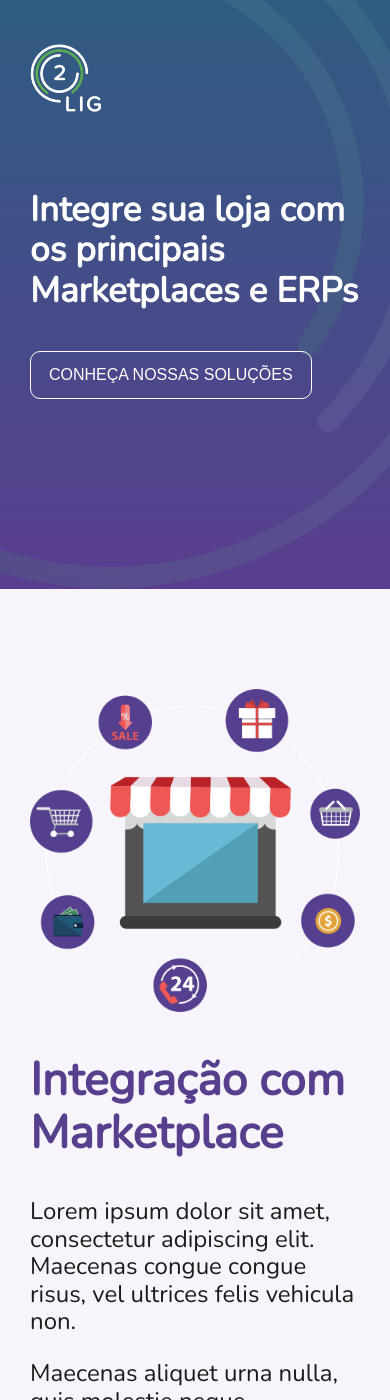
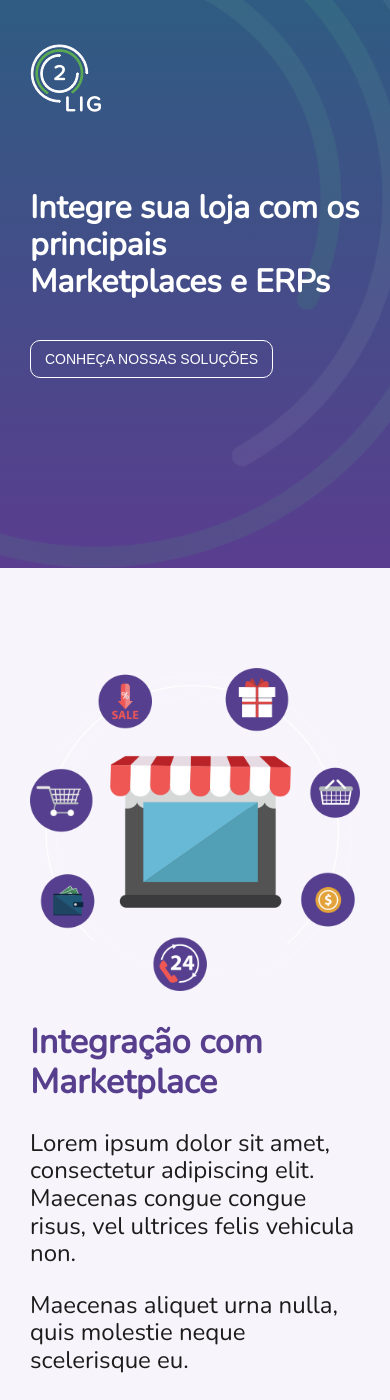
Before and after one commit to leandrooriente/2lig, a Jekyll site: the page built from index.html, in a window 390 px wide and 1400 px high. Built offline with Jekyll 4.4.1, drawn with Linux system fonts in a browser that asks for light colours; some of the changed text lies outside the part shown.

Commit message:
Fix responsive and disable animations on mobile

```diff
--- a/_includes/testimonials.html
+++ b/_includes/testimonials.html
@@ -10,12 +10,12 @@
           data-aos-duration="800"
           data-aos-delay="{{ forloop.index | plus: 1 | times: 100 }}"
         >
-          <div class="picture hide-mobile">
+          <div class="picture hide-mobile show-desktop">
             <img src="{{ testimonial.picture }}">
           </div>
           <p>"{{ testimonial.text }}"</p>
           <div class="author">
-            <div class="picture show-mobile">
+            <div class="picture show-mobile hide-desktop">
               <img src="{{ testimonial.picture }}">
             </div>
             <div class="details">
--- a/_layouts/default.html
+++ b/_layouts/default.html
@@ -19,7 +19,11 @@ layout: compress
   {% include footer.html %}
   <script src="{{site.baseurl}}/js/aos.js"></script>
   <script>
-    AOS.init();
+    var _width = window.outerWidth || window.innerWidth;
+    AOS.init({
+      disable: _width < 600,
+      once: true
+    });
   </script>
   {% include analytics.html %}
 </body>
--- a/_sass/headline.scss
+++ b/_sass/headline.scss
@@ -65,12 +65,13 @@
   }
 
   .headline-title {
-    font-size: 3.5rem;
+    font-size: 3.2rem;
     padding: 0 3rem;
   }
 
   .headline-button {
     margin-left: 3rem;
+    font-size: 1.4rem;
   }
 
   .headline-circle-background {
--- a/_sass/style.scss
+++ b/_sass/style.scss
@@ -31,7 +31,24 @@ body {
   width: 100%;
 }
 
+.show-desktop {
+  display: block;
+}
+
+.hide-desktop {
+  display: none;
+}
+
 @media screen and (max-width: $mobile-width) {
+  .button-inverse {
+    font-size: 1.6rem;
+    padding: 1rem 1.4rem;
+  }
+
+  .title {
+    font-size: 3.4rem;
+  }
+
   .hide-mobile {
     display: none;
   }
```
